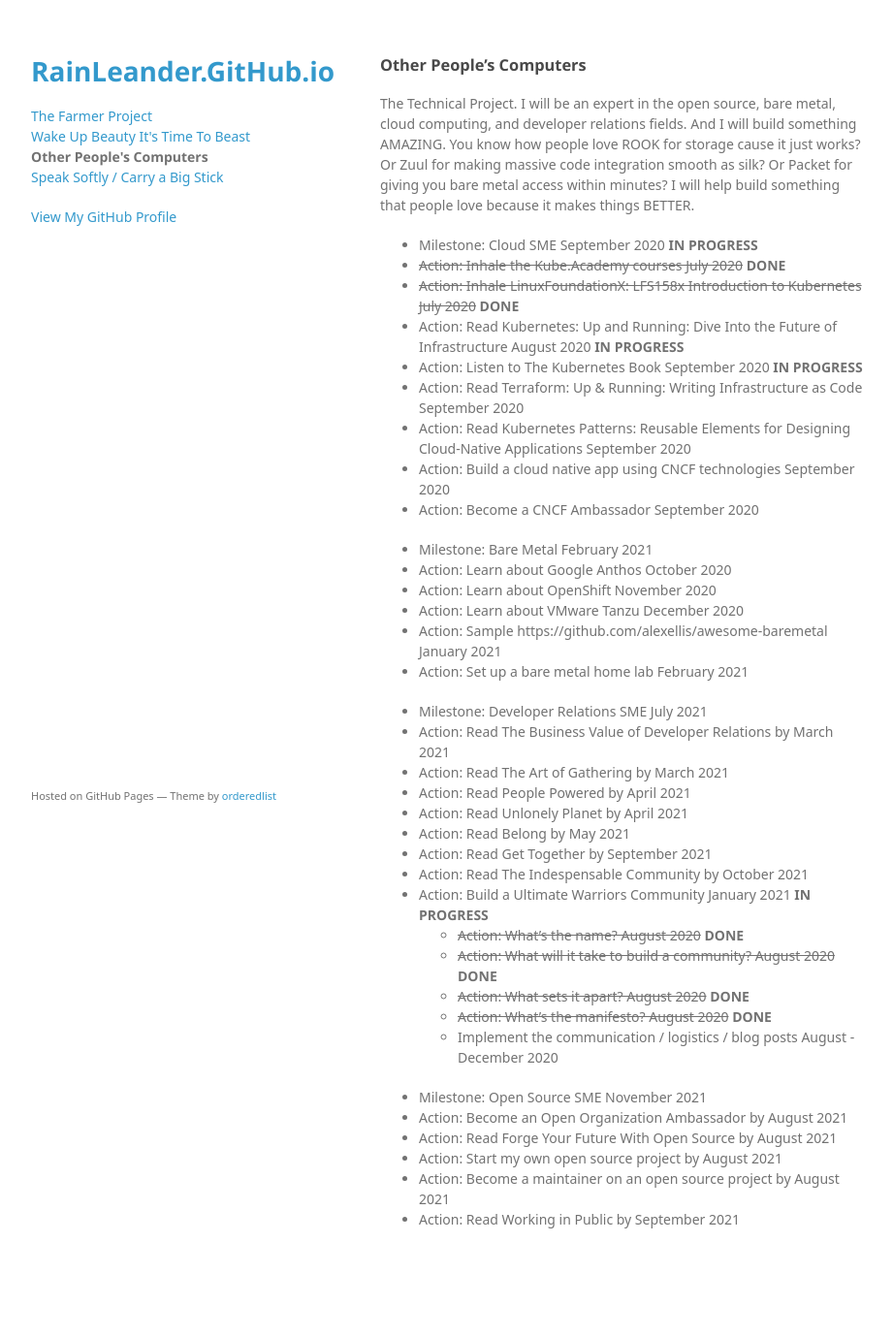
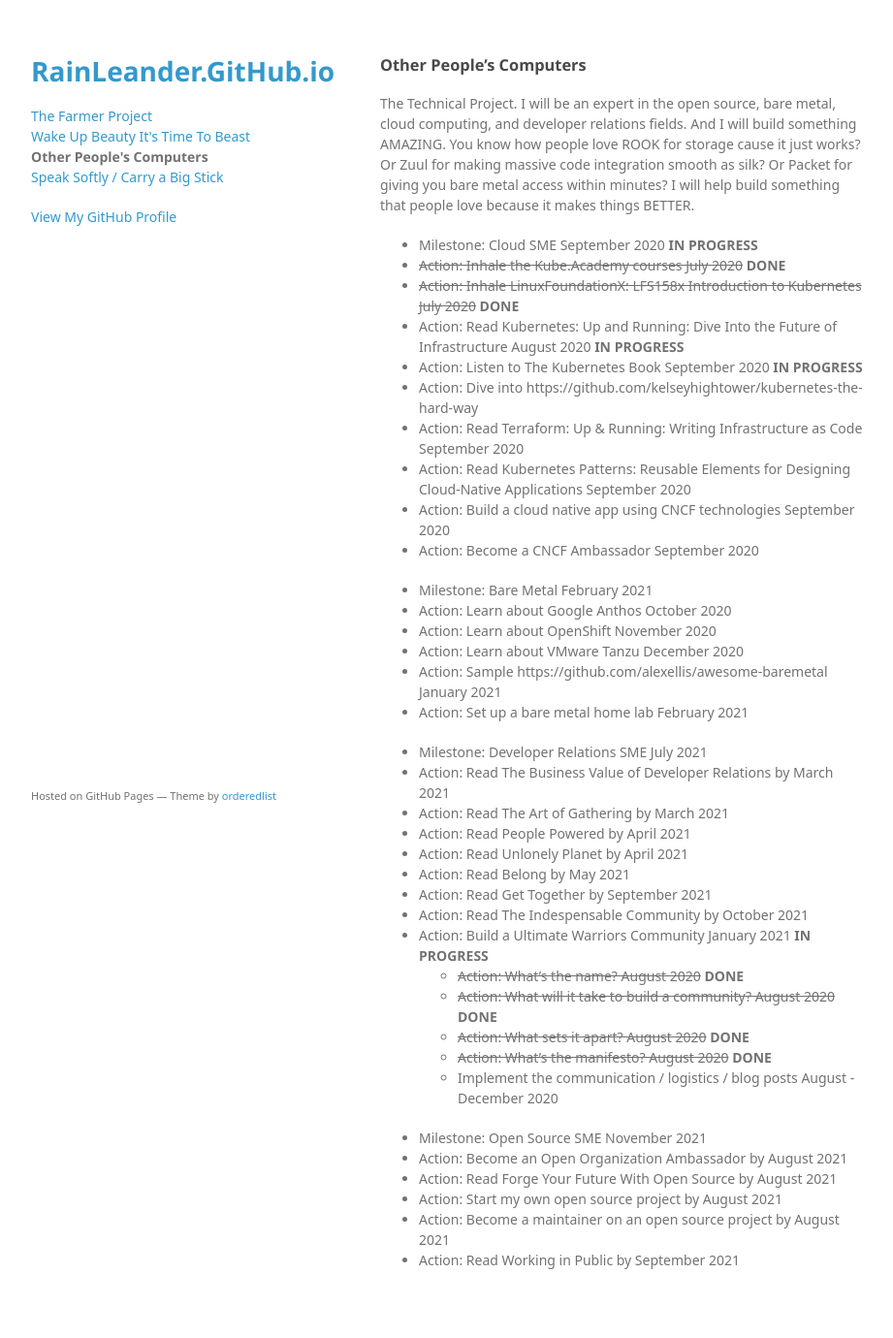
Before and after one commit to rainleander/rainleander.github.io, a Jekyll site: the page other-peoples-computers.html, which Jekyll copies as it is, in a window 1280 px wide. Shown: the whole page at 97% size, without its empty margins (178-1099 px from the left). Built offline with Jekyll 4.4.1, drawn with Linux system fonts in a browser that asks for light colours; some web fonts are replaced; before the commit the page ends 1338 px from its top, so only the background shows below that.

Commit message:
Update other-peoples-computers.html

```diff
--- a/other-peoples-computers.html
+++ b/other-peoples-computers.html
@@ -34,6 +34,7 @@
         <li><del>Action: Inhale LinuxFoundationX: LFS158x Introduction to Kubernetes July 2020</del> <b>DONE</b></li>
         <li>Action: Read Kubernetes: Up and Running: Dive Into the Future of Infrastructure August 2020 <b>IN PROGRESS</b></li>
         <li>Action: Listen to The Kubernetes Book September 2020 <b>IN PROGRESS</b></li>
+        <li>Action: Dive into https://github.com/kelseyhightower/kubernetes-the-hard-way</li>
         <li>Action: Read Terraform: Up & Running: Writing Infrastructure as Code September 2020</li>
         <li>Action: Read Kubernetes Patterns: Reusable Elements for Designing Cloud-Native Applications September 2020</li>
         <li>Action: Build a cloud native app using CNCF technologies September 2020</li>
```
